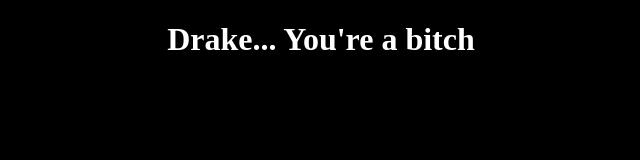
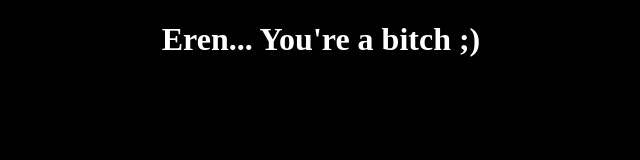
Before and after one commit to scotty35/scotty35.github.io, a plain HTML site: page index.html in a window 1280 px wide. Shown: the whole page, without its empty margins (319-959 px from the left). Drawn offline with Linux system fonts and the light colour scheme.

Commit message:
Update index.html

```diff
--- a/index.html
+++ b/index.html
@@ -9,7 +9,7 @@
 </head>
 
 <body>
-	<h1><center>Drake... You're a bitch</center></h1>
+	<h1><center>Eren... You're a bitch ;)</center></h1>
 	<p><center>This is the first version of the Webpage</center></p>
 </body>
 </html>
```
